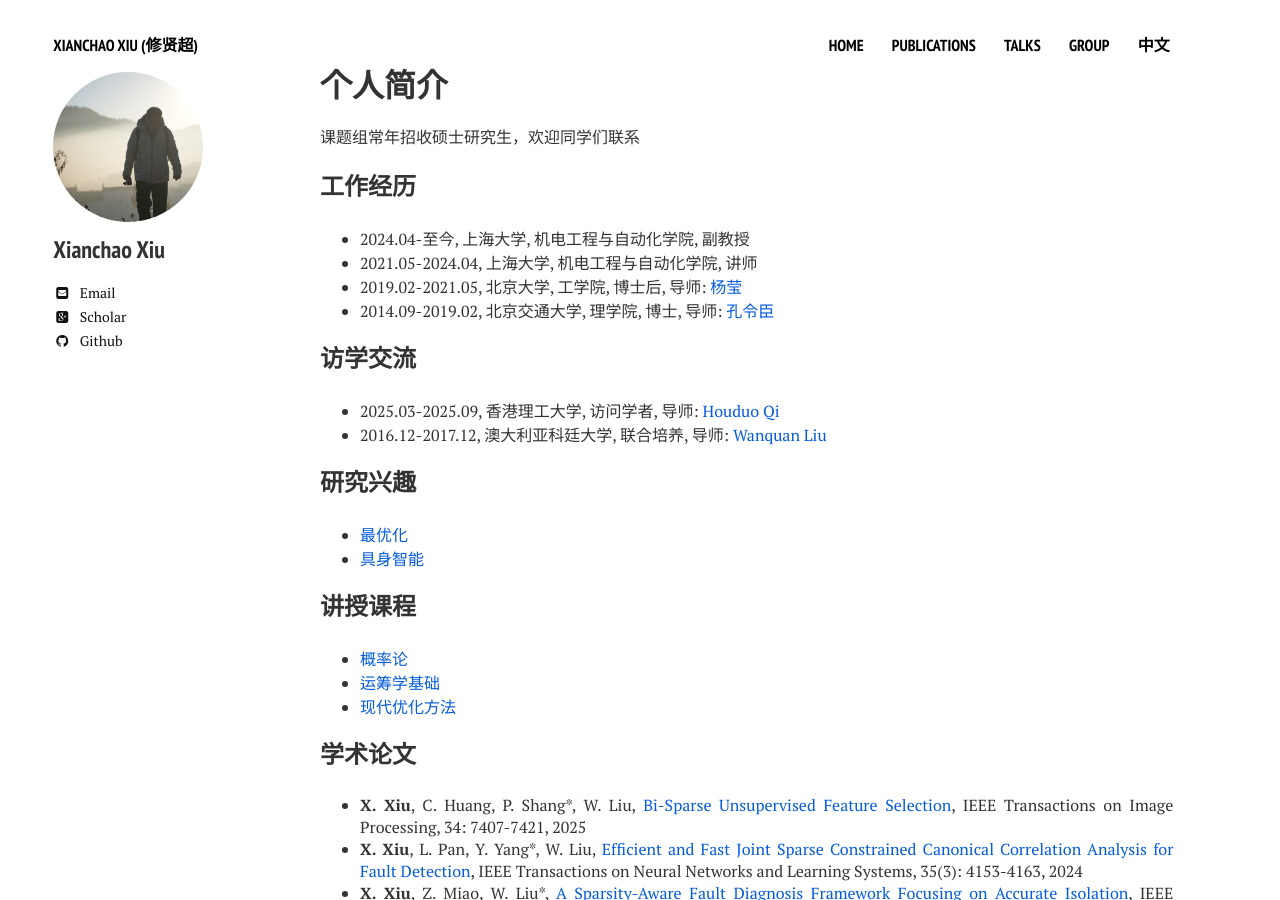
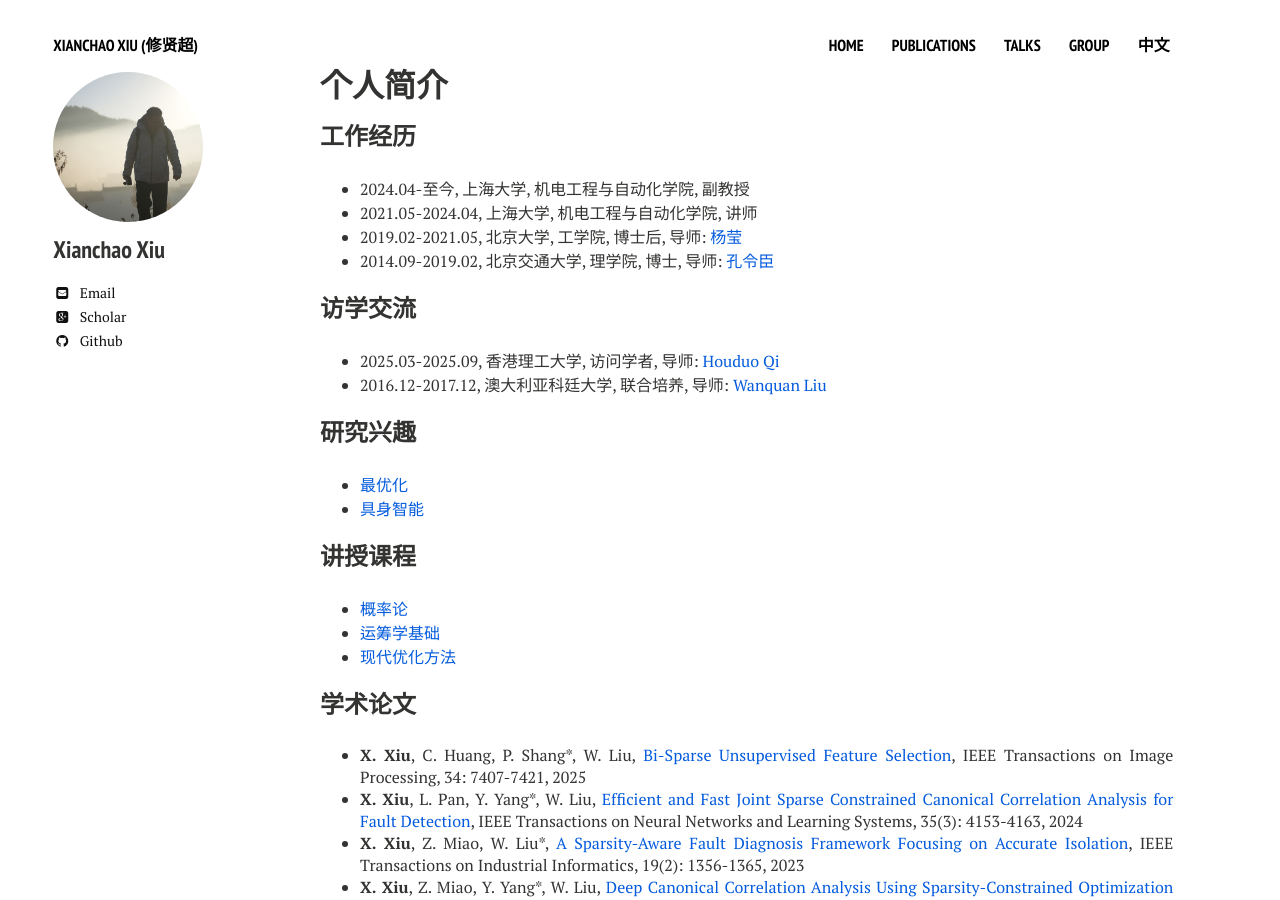
Before and after one commit to xianchaoxiu/xianchaoxiu.github.io, a Jekyll site: the page built from chinese/index.md, in a window 1280 px wide and 900 px high. Built offline with Jekyll 4.4.1, drawn with Linux system fonts in a browser that asks for light colours; nearby versions of some CDN libraries.

Commit message:
Update index.md

```diff
--- a/chinese/index.md
+++ b/chinese/index.md
@@ -7,7 +7,6 @@ comments: false
 share: false
 ---
 
-课题组常年招收硕士研究生，欢迎同学们联系
 
 ### 工作经历
 * 2024.04-至今, 上海大学, 机电工程与自动化学院, 副教授 <br>
```
